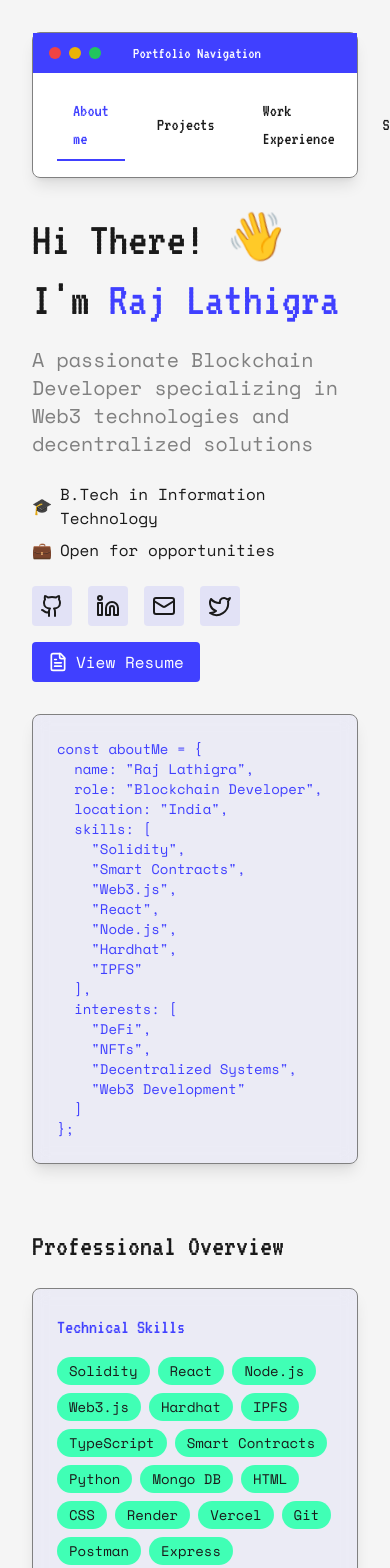
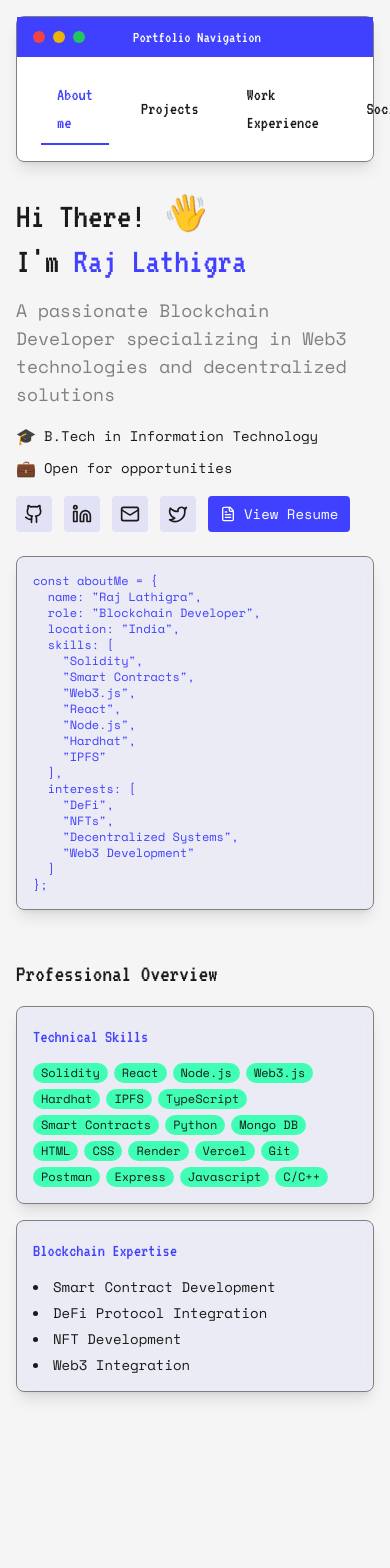
Before and after one commit to raj-1106/unique-portfolio-forge, a React (Vite) app: page / in a window 390 px wide. Shown: the top 1568 px of the page. After the commit the page ends 1408 px from the top, so only its background shows below. Built offline with nearby package versions, Linux system fonts and the light colour scheme.

Commit message:
Improve mobile compatibility
Make the website responsive and compatible with mobile devices.

```diff
--- a/src/pages/Index.tsx
+++ b/src/pages/Index.tsx
@@ -4,19 +4,19 @@ import { Github, Linkedin, Mail, Twitter, FileText } from "lucide-react";
 
 const Index = () => {
   return (
-    <div className="min-h-screen p-8">
+    <div className="min-h-screen p-4 md:p-8">
       <Navigation />
 
-      <div className="grid grid-cols-1 md:grid-cols-2 gap-8 mt-8">
-        <div className="space-y-6">
-          <div className="space-y-4">
-            <h1 className="text-5xl font-display leading-tight">
+      <div className="grid grid-cols-1 md:grid-cols-2 gap-6 md:gap-8 mt-4 md:mt-8">
+        <div className="space-y-4 md:space-y-6">
+          <div className="space-y-3 md:space-y-4">
+            <h1 className="text-4xl md:text-5xl font-display leading-tight">
               Hi There!{" "}
               <span className="animate-wave inline-block">👋</span>
               <br />
               I'm <span className="text-retro-blue">Raj Lathigra</span>
             </h1>
-            <p className="text-xl text-retro-gray">
+            <p className="text-lg md:text-xl text-retro-gray">
               A passionate Blockchain Developer specializing in Web3 technologies and decentralized solutions
             </p>
           </div>
@@ -24,45 +24,45 @@ const Index = () => {
           <div className="space-y-2">
             <div className="flex items-center gap-2">
               <span className="text-retro-blue">🎓</span>
-              <p>B.Tech in Information Technology</p>
+              <p className="text-sm md:text-base">B.Tech in Information Technology</p>
             </div>
             <div className="flex items-center gap-2">
               <span className="text-retro-blue">💼</span>
-              <p>Open for opportunities</p>
+              <p className="text-sm md:text-base">Open for opportunities</p>
             </div>
           </div>
 
-          <div className="flex flex-wrap gap-4">
+          <div className="flex flex-wrap gap-3 md:gap-4">
             <a href="https://github.com/raj-1106" target="_blank" rel="noopener noreferrer"
                className="p-2 bg-retro-blue/10 rounded hover:bg-retro-blue/20 transition-colors">
-              <Github className="w-6 h-6" />
+              <Github className="w-5 h-5 md:w-6 md:h-6" />
             </a>
             <a href="https://www.linkedin.com/in/raj-lathigra-483089192" target="_blank" rel="noopener noreferrer"
                className="p-2 bg-retro-blue/10 rounded hover:bg-retro-blue/20 transition-colors">
-              <Linkedin className="w-6 h-6" />
+              <Linkedin className="w-5 h-5 md:w-6 md:h-6" />
             </a>
             <a href="mailto:rlathigra11@gmail.com"
                className="p-2 bg-retro-blue/10 rounded hover:bg-retro-blue/20 transition-colors">
-              <Mail className="w-6 h-6" />
+              <Mail className="w-5 h-5 md:w-6 md:h-6" />
             </a>
             <a href="https://x.com/LathigraRaj" target="_blank" rel="noopener noreferrer"
                className="p-2 bg-retro-blue/10 rounded hover:bg-retro-blue/20 transition-colors">
-              <Twitter className="w-6 h-6" />
+              <Twitter className="w-5 h-5 md:w-6 md:h-6" />
             </a>
 
             {/* Resume Button */}
             <a href="#"
                target="_blank"
                rel="noopener noreferrer"
-               className="flex items-center gap-2 px-4 py-2 bg-retro-blue text-white rounded hover:bg-retro-blue/90 transition-colors">
-              <FileText className="w-5 h-5" />
+               className="flex items-center gap-2 px-3 py-1.5 md:px-4 md:py-2 bg-retro-blue text-white rounded hover:bg-retro-blue/90 transition-colors text-sm md:text-base">
+              <FileText className="w-4 h-4 md:w-5 md:h-5" />
               <span>View Resume</span>
             </a>
           </div>
         </div>
 
-        <div className="window bg-retro-blue/5 p-6">
-          <pre className="font-mono text-sm text-retro-blue overflow-x-auto">
+        <div className="window bg-retro-blue/5 p-4 md:p-6 overflow-x-auto">
+          <pre className="font-mono text-xs md:text-sm text-retro-blue">
 {`const aboutMe = {
   name: "Raj Lathigra",
   role: "Blockchain Developer",
@@ -86,22 +86,22 @@ const Index = () => {
           </pre>
         </div>
 
-        <div className="md:col-span-2 space-y-6 mt-8">
-          <h2 className="text-3xl font-display">Professional Overview</h2>
-          <div className="grid grid-cols-1 md:grid-cols-2 gap-8">
-            <div className="window bg-retro-blue/5 p-6">
-              <h3 className="text-xl font-display mb-4 text-retro-blue">Technical Skills</h3>
-              <div className="flex flex-wrap gap-2">
+        <div className="md:col-span-2 space-y-4 md:space-y-6 mt-6 md:mt-8">
+          <h2 className="text-2xl md:text-3xl font-display">Professional Overview</h2>
+          <div className="grid grid-cols-1 md:grid-cols-2 gap-4 md:gap-8">
+            <div className="window bg-retro-blue/5 p-4 md:p-6">
+              <h3 className="text-lg md:text-xl font-display mb-3 md:mb-4 text-retro-blue">Technical Skills</h3>
+              <div className="flex flex-wrap gap-1.5 md:gap-2">
                 {["Solidity", "React", "Node.js", "Web3.js", "Hardhat", "IPFS", "TypeScript", "Smart Contracts", "Python", "Mongo DB", "HTML", "CSS", "Render", "Vercel", "Git", "Postman", "Express", "Javascript", "C/C++"].map((skill) => (
-                  <span key={skill} className="px-3 py-1 bg-retro-mint text-retro-dark rounded-full text-sm">
+                  <span key={skill} className="px-2 md:px-3 py-0.5 md:py-1 bg-retro-mint text-retro-dark rounded-full text-xs md:text-sm">
                     {skill}
                   </span>
                 ))}
               </div>
             </div>
-            <div className="window bg-retro-blue/5 p-6">
-              <h3 className="text-xl font-display mb-4 text-retro-blue">Blockchain Expertise</h3>
-              <ul className="list-disc list-inside space-y-2 text-retro-dark">
+            <div className="window bg-retro-blue/5 p-4 md:p-6">
+              <h3 className="text-lg md:text-xl font-display mb-3 md:mb-4 text-retro-blue">Blockchain Expertise</h3>
+              <ul className="list-disc list-inside space-y-1.5 md:space-y-2 text-sm md:text-base text-retro-dark">
                 <li>Smart Contract Development</li>
                 <li>DeFi Protocol Integration</li>
                 <li>NFT Development</li>
```
